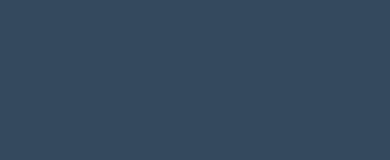
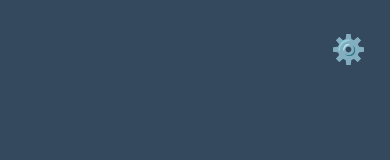
Before and after one commit to nestorskoczylas/PyroAssistant, a React Native app: screen /Home in a window 390 px wide. Shown: the top 160 px of the page. Built offline with nearby package versions, Linux system fonts and the light colour scheme.

Commit message:
ui: add settings icon button to HomeScreen top-right

```diff
--- a/src/screens/HomeScreen.tsx
+++ b/src/screens/HomeScreen.tsx
@@ -10,6 +10,10 @@ export default function HomeScreen() {
 
   return (
     <View style={styles.container}>
+      <TouchableOpacity style={styles.settingsIcon} onPress={() => navigation.navigate('Settings')}>
+        <Text style={styles.iconText}>⚙️</Text>
+      </TouchableOpacity>
+
       <Text style={styles.title}>PyroAssistant</Text>
 
       <View style={styles.buttonGroup}>
@@ -39,6 +43,16 @@ const styles = StyleSheet.create({
     alignItems: 'center',
     padding: SIZES.padding,
   },
+  settingsIcon: {
+    position: 'absolute',
+    top: 32,
+    right: 24,
+    zIndex: 10,
+  },
+  iconText: {
+    fontSize: 28,
+    color: COLORS.textLight,
+  },
   title: {
     fontSize: SIZES.title,
     fontWeight: 'bold',
```
